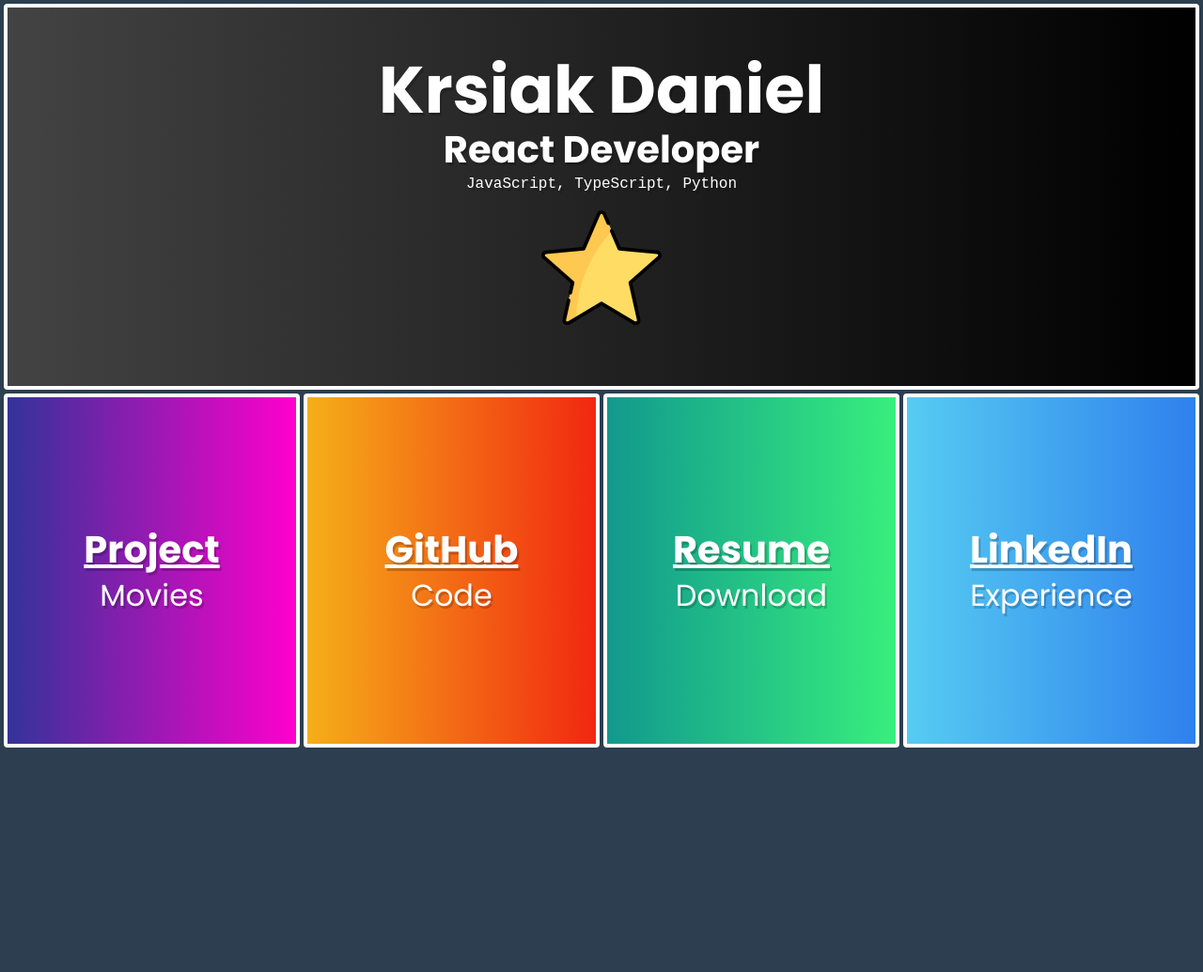
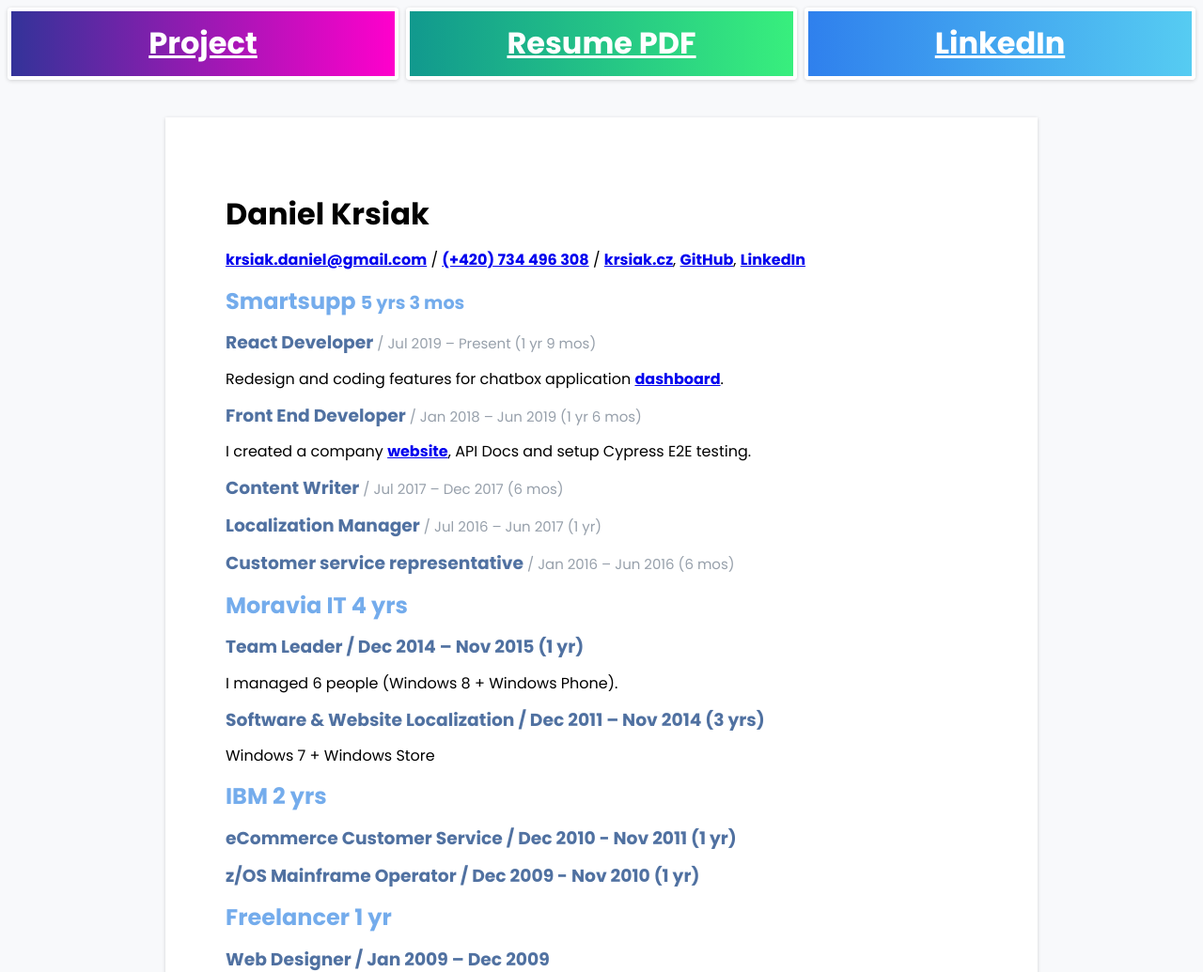
Before and after one commit to krsiakdaniel/krsiak, a plain HTML site: page index.html in a window 1280 px wide. Shown: the top 1035 px of the page at 94% size. Before the commit the page ends 800 px from the top, so only its background shows below. Drawn offline with nearby package versions, Linux system fonts and the light colour scheme.

Commit message:
New 'PDF like' design

```diff
--- a/index.html
+++ b/index.html
@@ -5,7 +5,7 @@
   <title>Krsiak Daniel | React Developer</title>
   <meta name="description" content="Krsiak Daniel | React Developer">
   <meta name="viewport" content="width=device-width, initial-scale=1">
-  <meta name="theme-color" content="#2c3e50">
+  <meta name="theme-color" content="#f8f9fb">
   <link rel="icon" type="image/png" href="favicon.png">
   <link rel="apple-touch-icon" sizes="57x57" href="icons/apple-touch-icon-57x57.png" />
   <link rel="apple-touch-icon" sizes="72x72" href="icons/apple-touch-icon-72x72.png" />
@@ -18,36 +18,124 @@
   <link rel="stylesheet" href="https://cdnjs.cloudflare.com/ajax/libs/normalize/8.0.1/normalize.min.css" integrity="sha512-NhSC1YmyruXifcj/KFRWoC561YpHpc5Jtzgvbuzx5VozKpWvQ+4nXhPdFgmx8xqexRcpAglTj9sIBWINXa8x5w==" crossorigin="anonymous" />
   <link rel="preconnect" href="https://fonts.gstatic.com">
   <link href="https://fonts.googleapis.com/css2?family=Poppins:wght@400;700&display=swap" rel="stylesheet">
-  <link rel="stylesheet" href="main.css?v=0.1.7">
+  <link rel="stylesheet" href="main.css?v=0.1.8">
   <link rel="manifest" href="manifest.json">
   <script src="index.js" defer></script>
 </head>
 <body>
-  <div class="content">
+  <nav>
+    <a href="https://github.com/krsiakdaniel/movies" target="_blank" rel="noreferrer" class="project">Project</a>
+    <a href="https://github.com/krsiakdaniel/krsiak/blob/master/daniel_krsiak_resume.pdf" target="_blank" rel="noreferrer" class="resume">Resume PDF</a>
+    <a href="https://www.linkedin.com/in/krsiakdaniel/" target="_blank" rel="noreferrer" class="linkedin">LinkedIn</a>
+  </nav>
+
+  <div class="container">
     <header>
-      <h1>Krsiak Daniel</h1>
-      <h2>React Developer</h2>
-      <code>JavaScript, TypeScript, Python</code>
-      <img src="lucky-star.svg" alt="lucky-star">
+      <h1>Daniel Krsiak</h1>
+      <p>
+        <a href="mailto:krsiak.daniel@gmail.com">krsiak.daniel@gmail.com</a>
+        /
+        <a href="tel:+420734-496-308">(+420) 734 496 308</a>
+        /
+        <a href="https://krsiak.cz/" target="_blank" rel="noreferrer">krsiak.cz</a>,
+        <a href="https://github.com/krsiakdaniel/movies" target="_blank" rel="noreferrer">GitHub</a>,
+        <a href="https://www.linkedin.com/in/krsiakdaniel/" target="_blank" rel="noreferrer">LinkedIn</a>
+      </p>
     </header>
-    <section>
-      <a href="https://movies.krsiak.cz/" target="_blank" rel="noreferrer" class="project">
-        <h3>Project</h3>
-        <p>Movies</p>
-      </a>
-      <a href="https://github.com/krsiakdaniel?tab=repositories" target="_blank" rel="noreferrer" class="github">
-        <h3>GitHub</h3>
-        <p>Code</p>
-      </a>
-      <a href="https://github.com/krsiakdaniel/krsiak/blob/master/daniel_krsiak_resume.pdf" target="_blank" rel="noreferrer" class="resume">
-        <h3>Resume</h3>
-        <p>Download</p>
-      </a>
-      <a href="https://www.linkedin.com/in/krsiakdaniel/" target="_blank" rel="noreferrer" class="linkedin">
-        <h3>LinkedIn</h3>
-        <p>Experience</p>
-      </a>
-    </section>
+
+    <div class="content">
+      <section>
+        <h2>Smartsupp <small>5 yrs 3 mos</small></h2>
+        <h3>React Developer <small>/ Jul 2019 – Present (1 yr 9 mos)</small></h3>
+        <p>Redesign and coding features for chatbox application <a href="https://www.smartsupp.com/product" target="_blank" rel="noreferrer">dashboard</a>.</p>
+        <h3>Front End Developer <small>/ Jan 2018 – Jun 2019 (1 yr 6 mos)</small></h3>
+        <p>I created a company <a href="https://www.smartsupp.com/" target="_blank" rel="noreferrer">website</a>, API Docs and setup Cypress E2E testing.</p>
+        <h3>Content Writer <small>/ Jul 2017 – Dec 2017 (6 mos)</small></h3>
+        <h3>Localization Manager <small>/ Jul 2016 – Jun 2017 (1 yr)</small></h3>
+        <h3>Customer service representative <small>/ Jan 2016 – Jun 2016 (6 mos)</small></h3>
+      </section>
+
+      <section>
+        <h2>Moravia IT 4 yrs</h2>
+        <h3>Team Leader / Dec 2014 – Nov 2015 (1 yr)</h3>
+        <p>I managed 6 people (Windows 8 + Windows Phone).</p>
+        <h3>Software & Website Localization / Dec 2011 – Nov 2014 (3 yrs)</h3>
+        <p>Windows 7 + Windows Store</p>
+      </section>
+
+      <section>
+        <h2>IBM 2 yrs</h2>
+        <h3>eCommerce Customer Service / Dec 2010 - Nov 2011 (1 yr)</h3>
+        <h3>z/OS Mainframe Operator / Dec 2009 - Nov 2010 (1 yr)</h3>
+      </section>
+
+      <section>
+        <h2>Freelancer 1 yr</h2>
+        <h3>Web Designer / Jan 2009 – Dec 2009</h3>
+      </section>
+
+      <section>
+        <h2>Air Service Brno 1 yr 8 mos</h2>
+        <h2>Airline Ticket Agent / May 2007 - Dec 2008</h2>
+      </section>
+
+      <section>
+        <h2>Volunteer Experience 3 yrs 3 mos</h2>
+        <h3>Online Gym Community Moderator / Jan 2018 - Present</h3>
+        <p>I help newcomers in an <a href="https://bonytobeastly.com/about/" target="_blank" rel="noreferrer">online gym community</a> with nutrition and motivation.</p>
+      </section>
+
+      <section>
+        <h4>Technical skills</h4>
+        <ul>
+          <li>HTML, CSS, SASS, BEM, JSS</li>
+          <li><strong>JavaScript</strong>, <strong>TypeScript</strong>, <strong>React</strong>, <strong>Redux</strong>, Gatsby, Cypress, Jest</li>
+          <li>Chakra UI, Ant Design, Bootstrap, Responsive design, Mobile first</li>
+          <li>Webpack, Docker,  Terminal, npm, yarn, Git</li>
+          <li>ESLint, Prettier, Chrome DevTools</li>
+        </ul>
+      </section>
+
+      <section>
+        <h4>Soft skills</h4>
+        <ul>
+          <li>Leadership</li>
+          <li>Teamwork</li>
+          <li>Communication</li>
+          <li>Always learning</li>
+          <li>Problem solving</li>
+        </ul>
+      </section>
+
+      <section>
+        <h4>Languages</h4>
+        <ul>
+          <li>Czech (native)</li>
+          <li>English (working proficiency)</li>
+          <li>Slovak (elementary)</li>
+          <li>German (elementary)</li>
+        </ul>
+      </section>
+
+      <section>
+        <h4>Education</h4>
+        <ul>
+          <li>2005 - 2006: <strong>English language school</strong></li>
+          <li>2000 - 2005: <strong>High school</strong> (accountancy, economics, English language)</li>
+        </ul>
+      </section>
+
+      <section>
+        <h4>Interests</h4>
+        <p>Learning, gym, swimming, languages, guitar.</p>
+      </section>
+
+      <section>
+        <h4>Bio</h4>
+        <p>Born 1985 in Czechoslovakia.</p>
+        <p><img src="krsiak-daniel.jpg" width="512" height="552" alt="Krsiak Daniel - React Developer"></p>
+      </section>
+    </div>
   </div>
 
   <!-- Global site tag (gtag.js) - Google Analytics -->
--- a/main.css
+++ b/main.css
@@ -1,16 +1,40 @@
 :root {
+  /* colors */
   --black: #000000;
   --white: #ffffff;
-  --gray-light: #434343;
-  --gray-dark: #2c3e50;
+  --gray-light: #f8f9fb;
+  --gray-dark: #97a0ab;
   --purple: #333399;
   --pink: #ff00cc;
-  --yellow: #f5af19;
-  --red: #f12711;
   --green-light: #38ef7d;
   --green-dark: #11998e;
   --blue-light: #56ccf2;
   --blue-dark: #2f80ed;
+
+  /* spaces */
+  --space-1: 4px;
+  --space-2: 8px;
+  --space-3: 16px;
+  --space-4: 24px;
+  --space-5: 32px;
+  --space-6: 40px;
+  --space-7: 48px;
+  --space-8: 56px;
+  --space-9: 64px;
+  --space-10: 72px;
+
+  /* radii */
+  --radius-1: 4px;
+
+  /* font sizes */
+  --font-size-5: 32px;
+
+  /* font weights */
+  --font-weight-1: 400;
+  --font-weight-2: 700;
+
+  /* shadows */
+  --shadow-1: rgba(0, 0, 0, 0.16) 0 1px 4px;
 }
 
 html, body {
@@ -19,98 +43,82 @@
 
 html {
   font-family: 'Poppins', sans-serif;
-
 }
 
 body {
-  background: var(--gray-dark);
-  text-shadow: 2px 3px 0 rgba(0,0,0,0.2);
+  background: var(--gray-light);
 }
 
-.content {
-  display: flex;
-  flex-direction: column;
-  min-height: 100%;
+.container {
+  width: 100%;
+  background-color: var(--white);
+  box-shadow: var(--shadow-1);
+  padding: var(--space-9);
+  margin: var(--space-5) auto;
 }
 
-header {
-  background: var(--black);
-  background: -webkit-linear-gradient(to right, var(--gray-light), var(--black));
-  background: linear-gradient(to right, var(--gray-light), var(--black));
-}
-
-header, a {
+nav {
   display: flex;
-  justify-content: center;
-  align-items: center;
-  flex-direction: column;
-  padding: 8px;
-  text-align: center;
-  color: var(--white);
-  border: 4px solid var(--white);
-  border-radius: 4px;
-  margin: 4px;
-}
-
-header {
-  flex: 1;
-}
-
-h1 {
-  font-size: 20px;
-  line-height: 0.5em;
-  font-weight: 700;
-  margin: 0 0 8px 0;
-}
-
-h2 {
-  font-size: 14px;
-  line-height: 1em;
-  margin: 0 0 8px 0;
-}
-
-code {
-  font-size: 11px;
-}
-
-img {
-  display: none;
-}
-
-section {
-  display: flex;
-  flex: 3;
+  padding: var(--space-2);
   flex-direction: column;
 }
 
-a {
+nav a {
+  display: flex;
   flex: 1;
-  transition: box-shadow 1s;
-  margin-top: 0;
+  align-items: center;
+  justify-content: center;
+  color: var(--white);
+  border: 4px solid var(--white);
+  font-size: var(--font-size-5);
+  font-weight: var(--font-weight-2);
+  margin: 0 var(--space-2) 0 0;
+  padding: var(--space-3);
+  border-radius: var(--radius-1);
+  box-shadow: var(--shadow-1);
 }
+
+nav a:last-of-type {
+  margin-right: 0;
+}
+
+header {}
+
+.content {}
+
+section {}
+
+h1 {}
+
+h2 { color: #74acec; }
+
+h3 { color: #5071a1; }
+
+h3 small { color: var(--gray-dark); font-weight: var(--font-weight-1); }
+
+h4 {}
+
+p {}
+
+ul {}
+
+li {}
 
 a,
 a:active,
 a:focus,
 a:visited {
-  text-decoration: none;
+  text-decoration: underline;
+  font-weight: var(--font-weight-2);
 }
 
 a:hover,
 a:focus {
+  text-decoration: none;
   outline: none;
-  box-shadow: rgba(50, 50, 93, 0.25) 0 30px 60px -12px inset, rgba(0, 0, 0, 0.3) 0 18px 36px -18px inset;
 }
 
-h3 {
-  font-size: 16px;
-  margin: 0;
-  text-decoration: underline;
-}
-
-p {
-  display: none;
-}
+img { border: 1px dashed var(--gray-dark); }
 
 .project {
   background: var(--pink);
@@ -120,19 +128,8 @@
 
 .project:hover,
 .project:focus {
-  background: -webkit-linear-gradient(to top, var(--purple), var(--pink));
-  background: linear-gradient(to top, var(--purple), var(--pink));
-}
-
-.github {
-  background: -webkit-linear-gradient(to right, var(--yellow), var(--red));
-  background: linear-gradient(to right, var(--yellow), var(--red));
-}
-
-.github:hover,
-.github:focus {
-  background: -webkit-linear-gradient(to top, var(--yellow), var(--red));
-  background: linear-gradient(to top, var(--yellow), var(--red));
+  background: -webkit-linear-gradient(to bottom, var(--purple), var(--pink));
+  background: linear-gradient(to bottom, var(--purple), var(--pink));
 }
 
 .resume {
@@ -143,104 +140,28 @@
 
 .resume:hover,
 .resume:focus {
-  background: -webkit-linear-gradient(to top, var(--green-dark), var(--green-light));
-  background: linear-gradient(to top, var(--green-dark), var(--green-light));
+  background: -webkit-linear-gradient(to bottom, var(--green-dark), var(--green-light));
+  background: linear-gradient(to bottom, var(--green-dark), var(--green-light));
 }
 
 .linkedin {
-  background: var(--blue-light);
-  background: -webkit-linear-gradient(to right, var(--blue-light), var(--blue-dark));
-  background: linear-gradient(to right, var(--blue-light), var(--blue-dark));
+  background: var(--blue-dark);
+  background: -webkit-linear-gradient(to right, var(--blue-dark), var(--blue-light));
+  background: linear-gradient(to right, var(--blue-dark), var(--blue-light));
 }
 
 .linkedin:hover,
 .linkedin:focus {
-  background: -webkit-linear-gradient(to top, var(--blue-light), var(--blue-dark));
-  background: linear-gradient(to top, var(--blue-light), var(--blue-dark));
+  background: -webkit-linear-gradient(to bottom, var(--blue-dark), var(--blue-light));
+  background: linear-gradient(to bottom, var(--blue-dark), var(--blue-light));
 }
 
-/* === MEDIA QUERIES ==== */
-/* Nokia 8110 4G (240x320) */
-@media (min-height: 321px) {
-  header, a {
-    padding: 16px;
+@media (min-width: 1000px) {
+  .container {
+    width: 800px;
   }
 
-  h1 {
-    font-size: 24px;
-    line-height: 0.75em;
-    margin: 0 0 16px 0;
-  }
-
-  h2 {
-    font-size: 24px;
-  }
-
-  code {
-    font-size: 16px;
-  }
-
-  h3 {
-    font-size: 32px;
-    margin: 0 0 8px 0;
+  nav {
+    flex-direction: row;
   }
 }
-
-/* iPhone 5/SE (320x568) */
-@media (min-height: 569px) {
-  header, a {
-    padding: 24px;
-  }
-
-  h3 {
-    font-size: 24px;
-  }
-
-  p {
-    display: block;
-    font-size: 20px;
-    margin: 0;
-  }
-}
-
-@media (min-width: 480px) {
-  h1 {
-    font-size: 56px;
-  }
-
-  h2 {
-    font-size: 40px;
-  }
-
-  img {
-    display: block;
-    margin: 16px 0 0 0;
-    width: 128px;
-  }
-
-  h3 {
-    font-size: 40px;
-  }
-
-  p {
-    font-size: 32px;
-  }
-}
-
-@media (min-width: 1100px) {
-  h1 {
-    font-size: 70px;
-  }
-
-  section {
-    flex-direction: row;
-  }
-
-  a {
-    margin-right: 0;
-  }
-
-  a:last-of-type {
-    margin-right: 4px;
-  }
-}
```
Also changed, not shown: krsiak-daniel.jpg (added), 1 other file.
